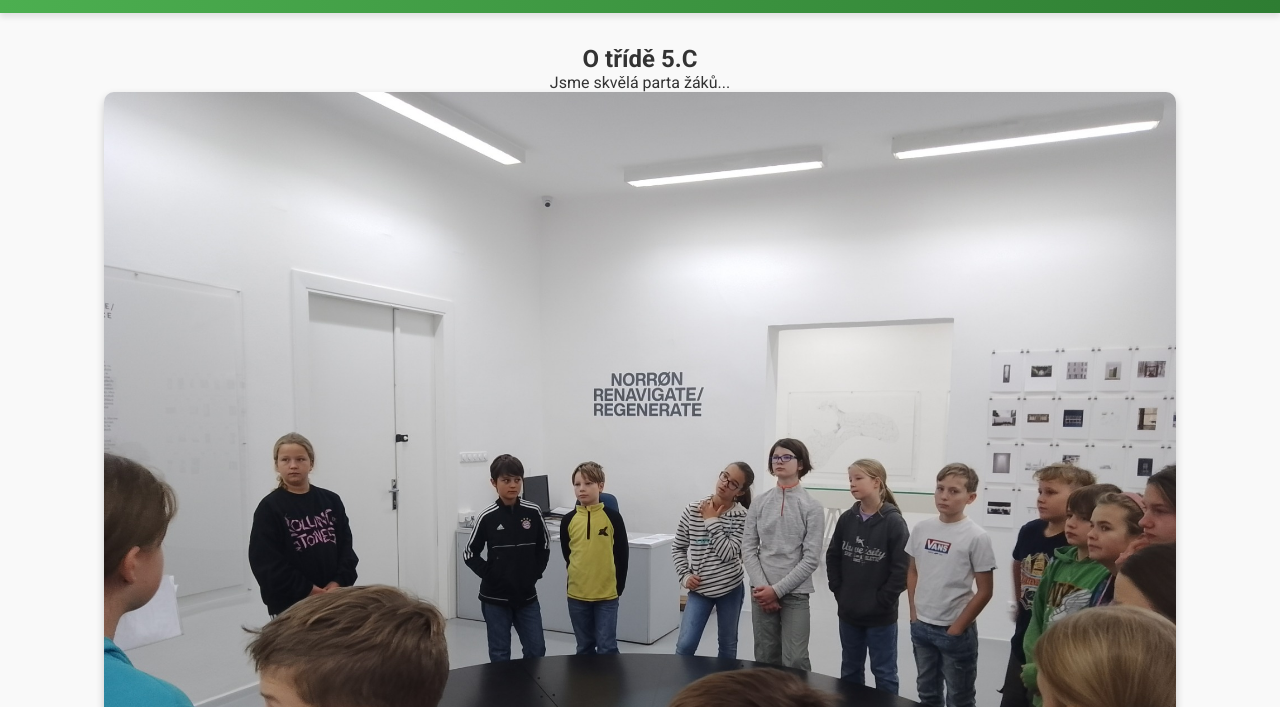
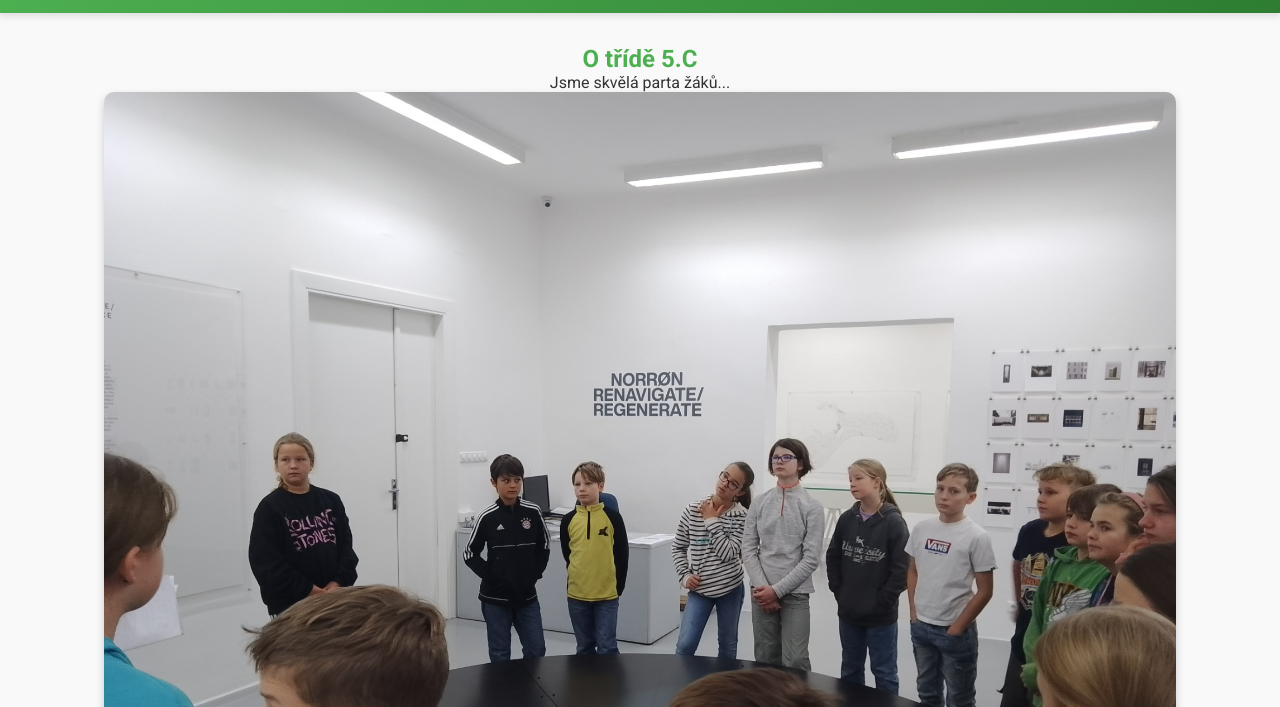
Before and after one commit to trida5c/trida5c.github.io, a plain HTML site: page index.html in a window 1280 px wide. Shown: the part 93-800 px from the top of the page. Drawn offline with Linux system fonts and the light colour scheme.

Commit message:
Update styles.css

```diff
--- a/web/static/styles.css
+++ b/web/static/styles.css
@@ -75,6 +75,11 @@ main {
     box-shadow: 0 4px 8px rgba(0, 0, 0, 0.2);
 }
 
+h2 {
+    color: #4CAF50; /* Zelená barva */
+}
+
+
 /* Video Section */
 .video-container {
     display: flex;
```
